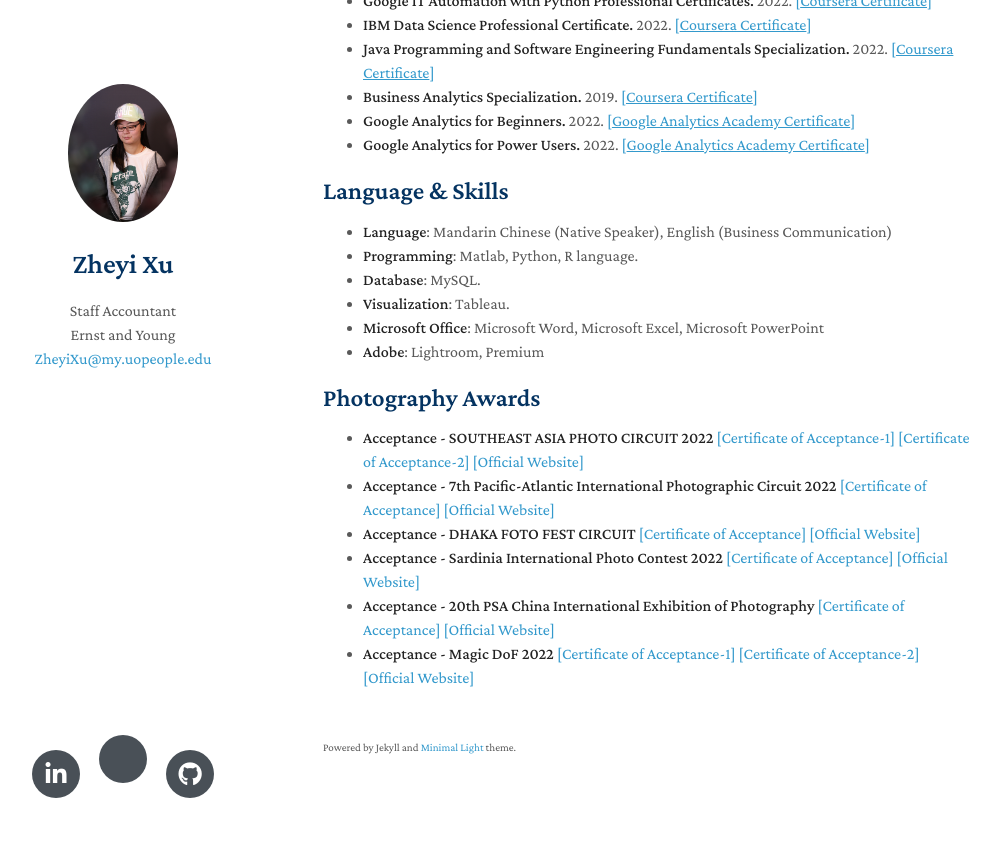
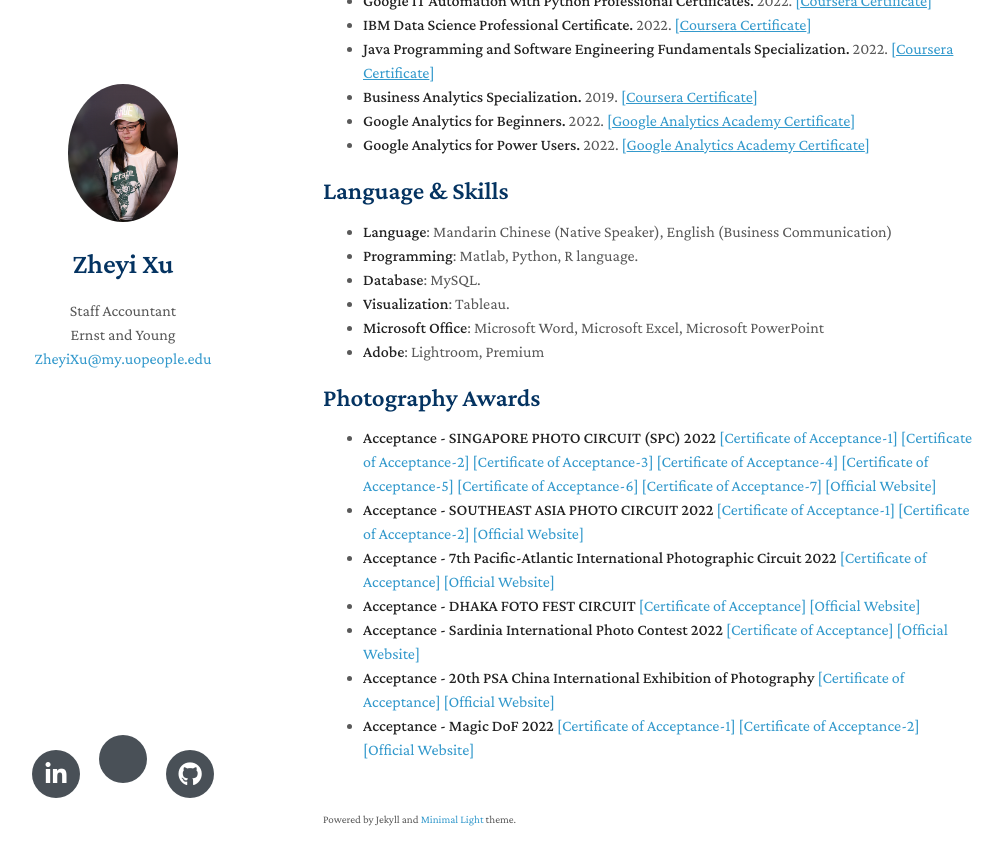
Before and after one commit to zheyixu99/zheyi-resume, a Jekyll site: the page built from index.md, in a window 1280 px wide and 900 px high, scrolled down 3424 px. Shown: the top 865 px of the window, without its empty margins (147-1150 px from the left). Built offline with Jekyll 4.4.1, drawn with Linux system fonts in a browser that asks for light colours; nearby versions of some CDN libraries; a style sheet for code colours, icons or effects is not loaded; our own code applies the rules of GitHub Pages for plain Markdown files; before the commit the page ends 4252 px from its top, so only the background shows below that.

Commit message:
Update index.md

```diff
--- a/index.md
+++ b/index.md
@@ -178,6 +178,7 @@ layout: homepage
 
 
 ## Photography Awards
+- **Acceptance - SINGAPORE PHOTO CIRCUIT (SPC) 2022** <a href="https://zheyi-resume.vercel.app/assets/img/photocontest/CertificateOfAcceptance-1.jpg" target="_blank">[Certificate of Acceptance-1]</a> <a href="https://zheyi-resume.vercel.app/assets/img/photocontest/CertificateOfAcceptance-2.jpg" target="_blank">[Certificate of Acceptance-2]</a>  <a href="https://zheyi-resume.vercel.app/assets/img/photocontest/CertificateOfAcceptance-3.jpg" target="_blank">[Certificate of Acceptance-3]</a>  <a href="https://zheyi-resume.vercel.app/assets/img/photocontest/CertificateOfAcceptance-4.jpg" target="_blank">[Certificate of Acceptance-4]</a>  <a href="https://zheyi-resume.vercel.app/assets/img/photocontest/CertificateOfAcceptance-5.jpg" target="_blank">[Certificate of Acceptance-5]</a>  <a href="https://zheyi-resume.vercel.app/assets/img/photocontest/CertificateOfAcceptance-6.jpg" target="_blank">[Certificate of Acceptance-6]</a>  <a href="https://zheyi-resume.vercel.app/assets/img/photocontest/CertificateOfAcceptance-7.jpg" target="_blank">[Certificate of Acceptance-7]</a> <a href="http://salon.singaporephotocircuit.com/" target="_blank">[Official Website]</a>
 - **Acceptance - SOUTHEAST ASIA PHOTO CIRCUIT 2022** <a href="https://zheyi-resume.vercel.app/assets/img/photocontest/SouthEastAsia-LightFishAndShadow.jpg" target="_blank">[Certificate of Acceptance-1]</a> <a href="https://zheyi-resume.vercel.app/assets/img/photocontest/SouthEastAsia-VirtualizationAndReality.jpg" target="_blank">[Certificate of Acceptance-2]</a> <a href="http://www.seaphotocircuit.com/" target="_blank">[Official Website]</a>
 - **Acceptance - 7th Pacific-Atlantic International Photographic Circuit 2022** <a href="https://zheyi-resume.vercel.app/assets/img/photocontest/GreekArtisticPhotography--Zheyi Xu (China)-VitalityofTwilight.jpg" target="_blank">[Certificate of Acceptance]</a> <a href="https://www.pacificatlantic-photo.com/" target="_blank">[Official Website]</a>
 - **Acceptance - DHAKA FOTO FEST CIRCUIT** <a href="https://zheyi-resume.vercel.app/assets/img/photocontest/Accept_F22_621_859.pdf/" target="_blank">[Certificate of Acceptance]</a> <a href="https://agilefoto.com/" target="_blank">[Official Website]</a>
```
